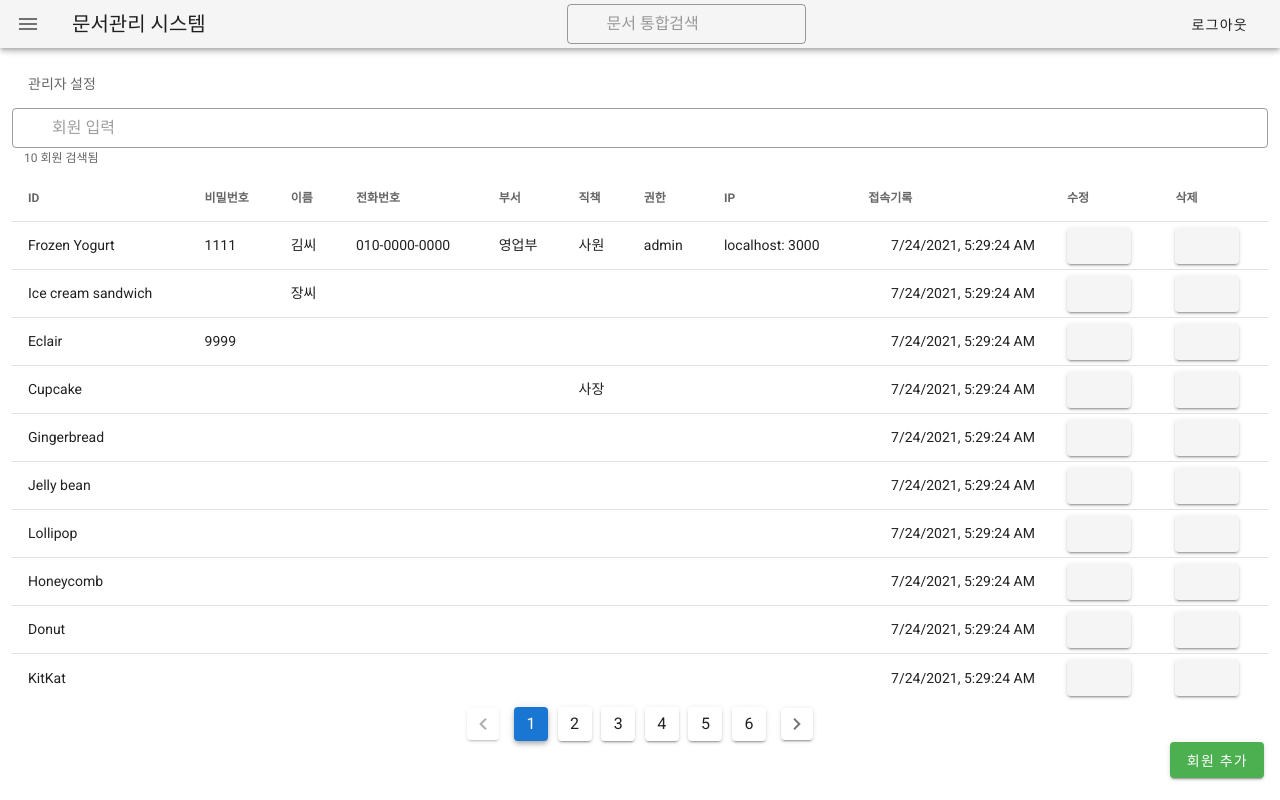
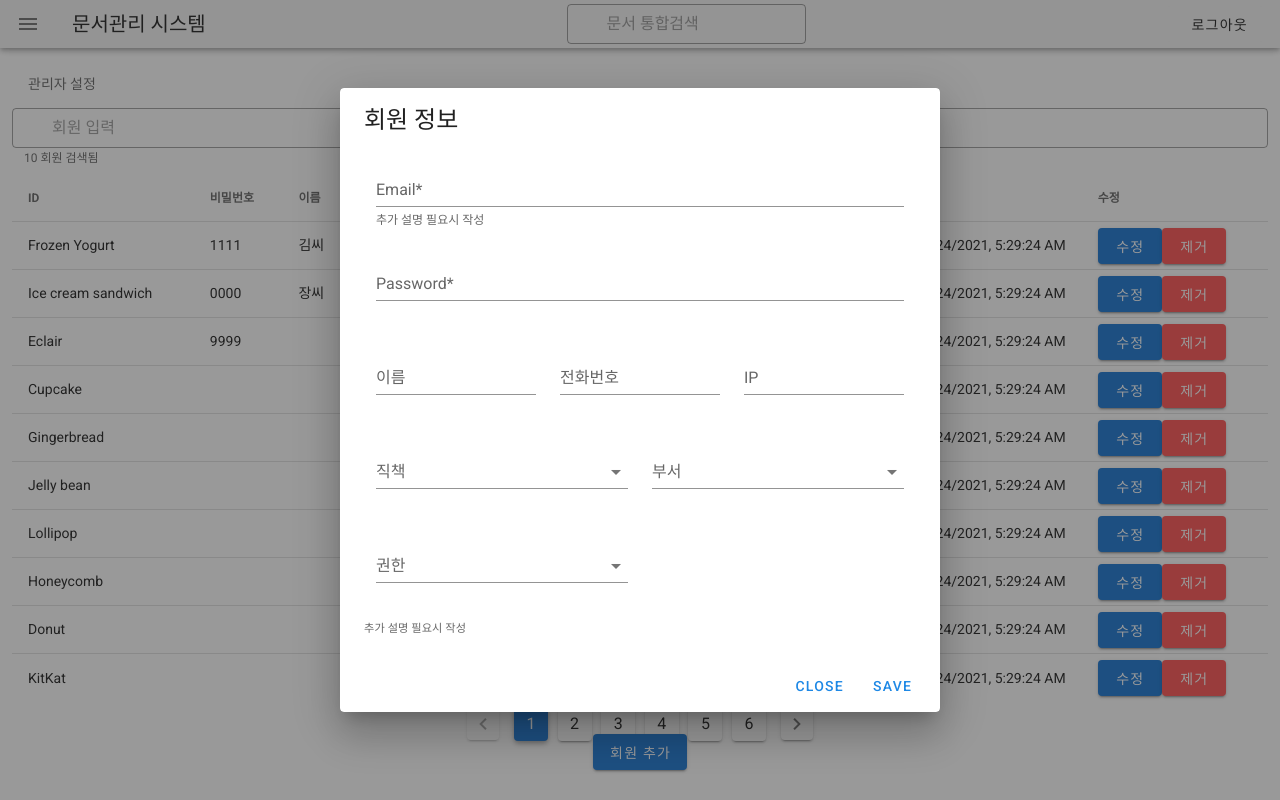
Before and after one commit to devxian96/file-management-system, a Nuxt app: page /inspire in a window 1280 px wide. Both pictures are taken after a click on the button "회원 추가". Built offline with nearby package versions, Linux system fonts and the light colour scheme.

Commit message:
fix: ver1 - 디테일 점검

```diff
--- a/pages/inspire.vue
+++ b/pages/inspire.vue
@@ -39,7 +39,7 @@
             <th class="text-protocol">IP</th>
             <th class="text-log">접속기록</th>
             <th class="text-modify">수정</th>
-            <th class="text-delete">삭제</th>
+            <!-- <th class="text-delete">삭제</th> -->
           </tr>
           <!-- 테이블 헤더 추가 종료-->
         </thead>
@@ -55,8 +55,6 @@
               )
             " -->
           <!-- 표 데이터 추가 시작 -->
-          <!-- 데이터 안의 스트링은 변수 지정 작업 필요 -->
-
             <!-- <td>
               <v-checkbox
                 v-model="checkbox"
@@ -74,14 +72,16 @@
             <td class="text-right">{{ item.date }}</td>
             <td class="text-modify">
               <v-btn
-                elevation="2"
+                color="primary"
               >
+                수정
               </v-btn>
-            </td>
-            <td class="text-delete">
+            <!-- </td> -->
+            <!-- <td class="text-delete"> -->
               <v-btn
-                elevation="2"
+                color="error"
               >
+                제거
               </v-btn>
             </td>
             <!-- 표 데이터 추가 종료-->
@@ -97,21 +97,168 @@
     </div>
     <!-- 페이지 네이션 종료 -->
 
-    <!-- 회원 추가 시작 -->
-    <v-row dense>
+    <!-- 회원 추가 시작 삭제?-->
+    <!-- <v-row dense>
       <v-btn absolute right color="success">회원 추가</v-btn>
-    </v-row>
+    </v-row> -->
+  <v-row justify="center">
+    <v-dialog
+      v-model="dialog"
+      persistent
+      max-width="600px"
+    >
+      <template v-slot:activator="{ on, attrs }">
+        <v-btn
+          color="primary"
+          dark
+          v-bind="attrs"
+          v-on="on"
+        >
+          회원 추가
+        </v-btn>
+      </template>
+      <v-card>
+        <v-card-title>
+          <span class="text-h5">회원 정보</span>
+        </v-card-title>
+        <v-card-text>
+          <v-container>
+            <v-row>
+              <v-col cols="12">
+                <v-text-field
+                  label="Email*"
+                  hint="추가 설명 필요시 작성"
+                  persistent-hint
+                  required
+                ></v-text-field>
+              </v-col>
+              <v-col cols="12">
+                <v-text-field
+                  label="Password*"
+                  type="password"
+                  required
+                ></v-text-field>
+              </v-col>
+              <v-col
+                cols="12"
+                sm="6"
+                md="4"
+              >
+                <v-text-field
+                  label="이름"
+                  required
+                ></v-text-field>
+              </v-col>
+              <v-col
+                cols="12"
+                sm="6"
+                md="4"
+              >
+                <v-text-field
+                  label="전화번호"
+                ></v-text-field>
+              </v-col>
+              <v-col
+                cols="12"
+                sm="6"
+                md="4"
+              >
+                <v-text-field
+                  label="IP"
+                  required
+                ></v-text-field>
+              </v-col>
+              <v-col
+                cols="12"
+                sm="6"
+              >
+                <v-select
+                  :items="['사원', '대리', '과장', '사장']"
+                  label="직책"
+                  required
+                ></v-select>
+              </v-col>
+              <v-col
+                cols="12"
+                sm="6"
+              >
+                <v-select
+                  :items="['기획부', '제작부', '개발부', '관리부']"
+                  label="부서"
+                  required
+                ></v-select>
+              </v-col>
+              <v-col
+                cols="12"
+                sm="6"
+              >
+                <v-select
+                  :items="['1', '2', '3', '4']"
+                  label="권한"
+                  required
+                ></v-select>
+              </v-col>
+
+            </v-row>
+          </v-container>
+        <small>추가 설명 필요시 작성</small>
+        </v-card-text>
+        <v-card-actions>
+          <v-spacer></v-spacer>
+          <v-btn
+            color="blue darken-1"
+            text
+            @click="dialog = false"
+          >
+            Close
+          </v-btn>
+          <v-btn
+            color="blue darken-1"
+            text
+            @click="dialog = false"
+          >
+            Save
+          </v-btn>
+        </v-card-actions>
+      </v-card>
+    </v-dialog>
+  </v-row>
     <!-- 회원 추가 종료 -->
   </div>
 </template>
+
+
+
+
+
+
+
+
 
 <script>
 export default {
   data() {
     return {
+      // 추가한 스크립트
       checkbox: true,
+      dialog: false,
+      // 검색창 왼쪽 삭제?
+      items: ['Arial', 'Calibri', 'Courier', 'Verdana'],
+      // 추가한 스크립트
       page: 1,
       desserts: [
+        //   작성양식
+        //   {
+        //   name: ,
+        //   date: new Date().toLocaleString(),
+        //   passWord: ,
+        //   realName: ,
+        //   phoneNumber: ,
+        //   division: ,
+        //   position: ,
+        //   level: ,
+        //   protocol: ,
+        // },
         {
           name: 'Frozen Yogurt',
           date: new Date().toLocaleString(),
@@ -126,7 +273,7 @@ export default {
         {
           name: 'Ice cream sandwich',
           date: new Date().toLocaleString(),
-
+          passWord: '0000',
           realName: '장씨',
         },
         {
```
